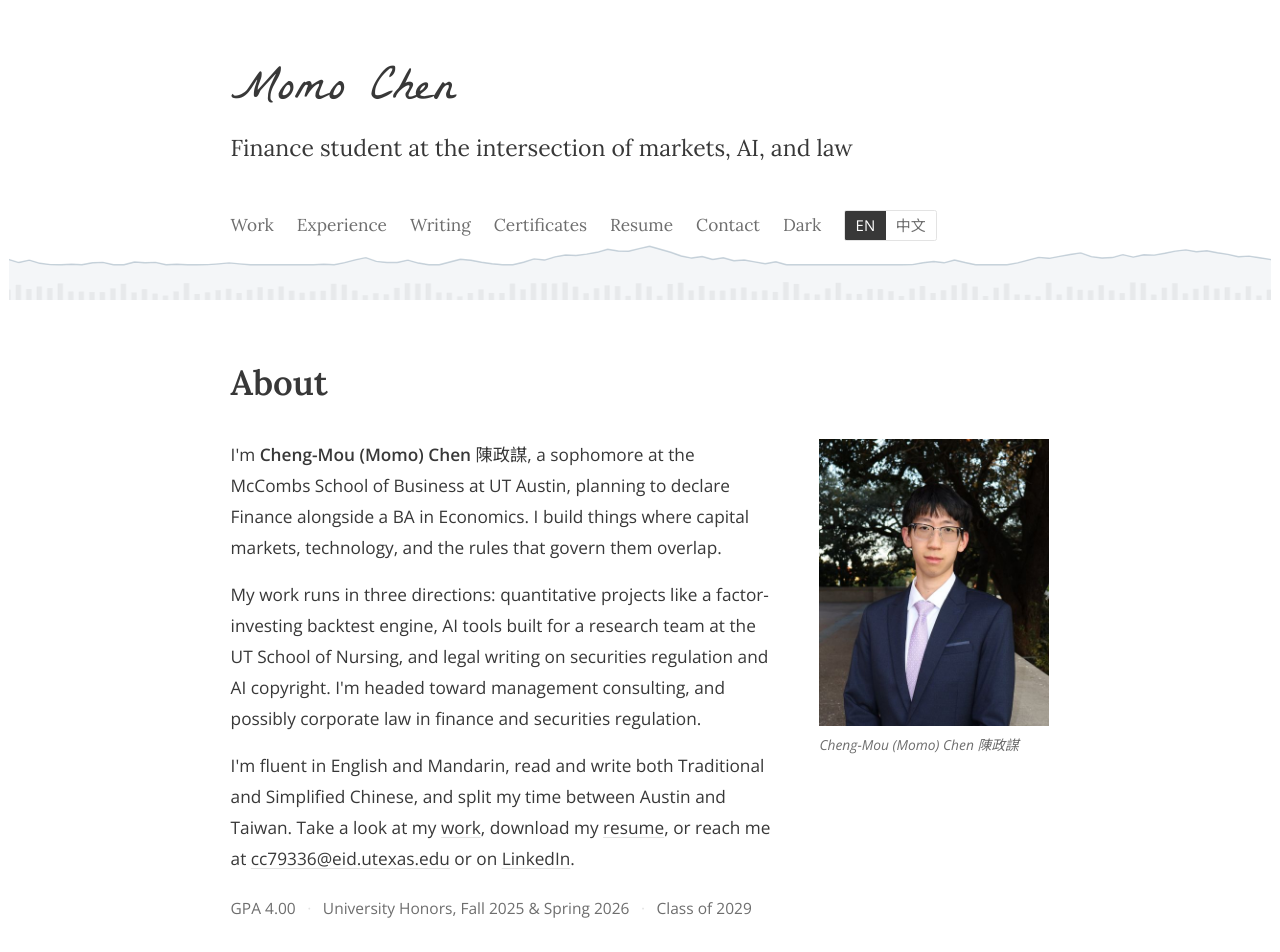
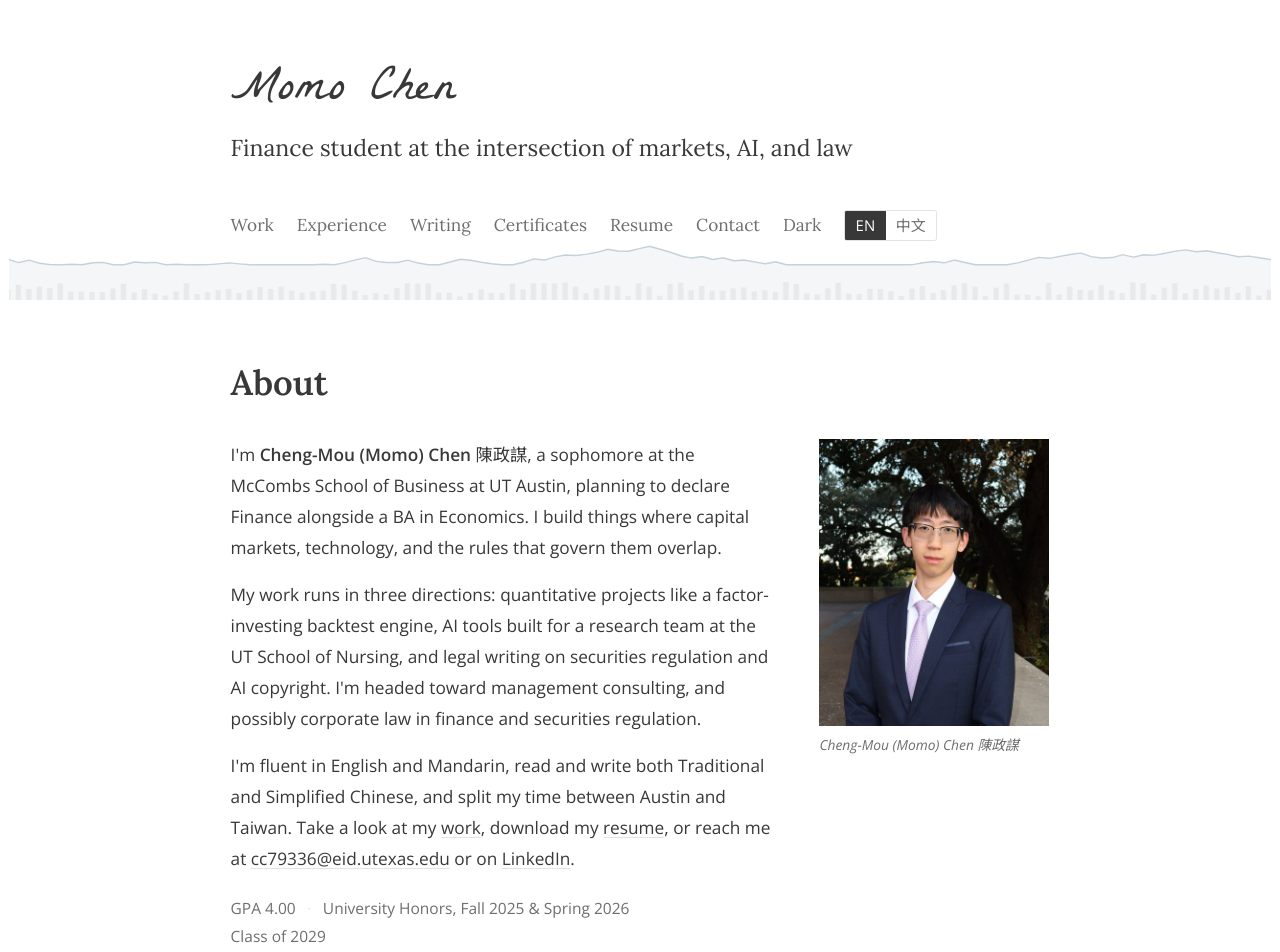
Before and after one commit to CMOMO7581/momo-website-cli, a Next.js app: page / in a window 1280 px wide. Shown: the top 952 px of the page. Built offline with nearby package versions, Linux system fonts and the light colour scheme.

Commit message:
Put Class of 2029 on its own line below GPA and honors
Co-Authored-By: Claude Opus 5.5 <noreply@anthropic.com>

```diff
--- a/app/globals.css
+++ b/app/globals.css
@@ -79,6 +79,8 @@ figure{margin:0}
 figcaption{font-style:italic;font-size:12px;line-height:1.5;color:var(--text-2);margin-top:8px}
 .facts{margin-top:18px;font-size:13.5px;color:var(--text-2)}
 .facts span + span::before{content:"·";margin:0 10px;color:var(--rule)}
+.facts .year{display:block}
+.facts .year::before{content:none}
 @media (max-width:620px){.intro-grid{grid-template-columns:minmax(0,1fr)}figure{max-width:180px}}
 
 /* Projects */
--- a/content/en.json
+++ b/content/en.json
@@ -10,7 +10,7 @@
   "about.p1": "I'm <strong>Cheng-Mou (Momo) Chen</strong> <span lang=\"zh-Hant\">陳政謀</span>, a sophomore at the McCombs School of Business at UT Austin, planning to declare Finance alongside a BA in Economics. I build things where capital markets, technology, and the rules that govern them overlap.",
   "about.p2": "My work runs in three directions: quantitative projects like a factor-investing backtest engine, AI tools built for a research team at the UT School of Nursing, and legal writing on securities regulation and AI copyright. I'm headed toward management consulting, and possibly corporate law in finance and securities regulation.",
   "about.p3": "I'm fluent in English and Mandarin, read and write both Traditional and Simplified Chinese, and split my time between Austin and Taiwan. Take a look at my <a href=\"#work\">work</a>, download my <a href=\"#resume\">resume</a>, or reach me at <a href=\"#contact\">cc79336@eid.utexas.edu</a> or on <a href=\"https://www.linkedin.com/in/momochen0517\" target=\"_blank\" rel=\"noopener\">LinkedIn</a>.",
-  "about.facts": "<span>GPA 4.00</span><span>University Honors, Fall 2025 &amp; Spring 2026</span><span>Class of 2029</span>",
+  "about.facts": "<span>GPA 4.00</span><span>University Honors, Fall 2025 &amp; Spring 2026</span><span class=\"year\">Class of 2029</span>",
   "work.h": "Selected Work",
   "w1.k": "Quantitative finance",
   "w1.t": "Factor Investing Backtest Engine",
--- a/content/zh.json
+++ b/content/zh.json
@@ -10,7 +10,7 @@
   "about.p1": "我是<strong>陳政謀</strong>（Cheng-Mou “Momo” Chen），目前就讀德州大學奧斯汀分校麥康姆斯商學院（McCombs School of Business）二年級，計畫主修金融，並同時攻讀經濟學學士。我關注的是資本市場、科技，以及規範兩者的法律制度三者交會之處。",
   "about.p2": "我的工作主要朝三個方向發展：量化金融專案，例如因子投資回測引擎；為德州大學護理學院研究團隊開發的 AI 工具；以及關於證券監理與 AI 著作權的法律寫作。我的職涯目標是管理顧問，未來也考慮投入專精於金融與證券監理的公司法領域。",
   "about.p3": "我能流利使用英文與中文，熟悉繁體與簡體中文的讀寫，平時往返於奧斯汀與臺灣之間。歡迎瀏覽我的<a href=\"#work\">作品</a>、下載我的<a href=\"#resume\">履歷</a>，或透過 <a href=\"#contact\">cc79336@eid.utexas.edu</a> 及 <a href=\"https://www.linkedin.com/in/momochen0517\" target=\"_blank\" rel=\"noopener\">LinkedIn</a> 與我聯繫。",
-  "about.facts": "<span>GPA 4.00</span><span>大學榮譽榜（University Honors），2025 秋季及 2026 春季</span><span>2029 年畢業</span>",
+  "about.facts": "<span>GPA 4.00</span><span>大學榮譽榜（University Honors），2025 秋季及 2026 春季</span><span class=\"year\">2029 年畢業</span>",
   "work.h": "精選作品",
   "w1.k": "量化金融",
   "w1.t": "因子投資回測引擎",
```
